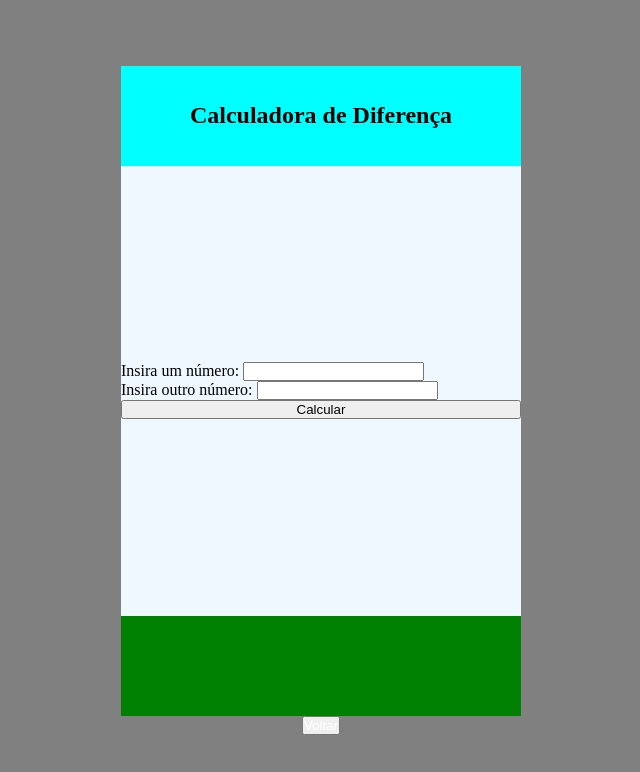
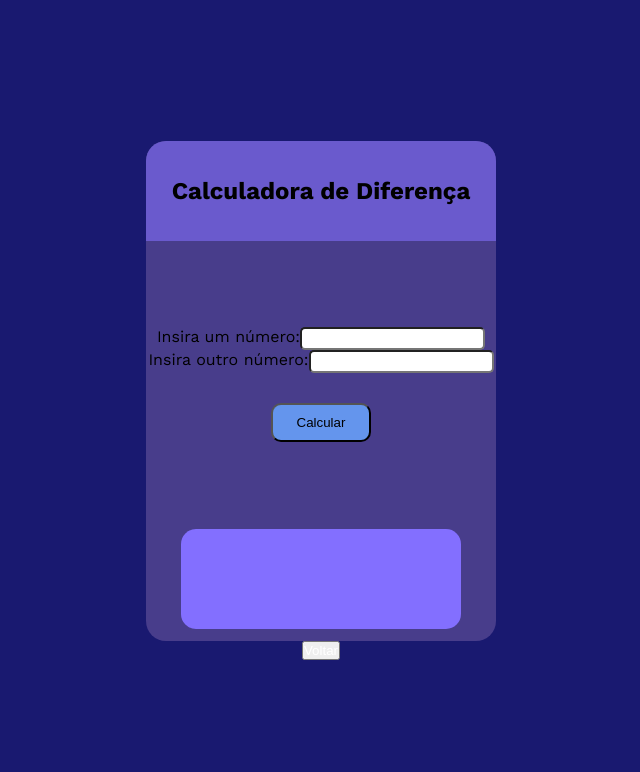
Before and after one commit to vini00784/exercicios-fixacao, a plain HTML site: page assets/pages/a.html in a window 1280 px wide. Shown: the whole page, without its empty margins (319-959 px from the left). Drawn offline with nearby package versions, Linux system fonts and the light colour scheme.

Commit message:
exercício A finalizado

```diff
--- a/assets/css-pages/a.css
+++ b/assets/css-pages/a.css
@@ -3,7 +3,7 @@ body {
     justify-content: center;
     align-items: center;
     height: 100vh;
-    background-color: grey;
+    background-color: #191970;
     flex-direction: column;
 }
 
@@ -14,11 +14,14 @@ main {
 }
 
 .container {
-    background-color: aliceblue;
-    height: 650px;
-    width: 400px;
+    background-color: #483D8B;
+    height: 500px;
+    width: 350px;
     display: flex;
+    justify-content: center;
+    align-items: center ;
     flex-direction: column;
+    border-radius: 20px;
 }
 
 .title {
@@ -26,10 +29,13 @@ main {
     justify-content: center;
     align-items: center;
     height: 100px;
-    background-color: aqua;
+    width: 100%;
+    border-radius: 20px 20px 0px 0px;
+    background-color: #6A5ACD;
 }
 .title h1 {
     font-size: 1.5rem;
+    font-family: 'Work Sans', sans-serif;
 }
 
 form {
@@ -37,6 +43,27 @@ form {
     flex-direction: column;
     flex-grow: 1;
     justify-content: center;
+    align-items: center;
+}
+.input {
+    display: flex;
+}
+.input label {
+    font-family: 'Work Sans', sans-serif;
+    font-size: 1rem;
+}
+.input input {
+    border-radius: 5px;
+    padding: 2px;
+}
+
+.button-calculate {
+    background-color: #6495ED;
+    border-radius: 10px;
+    padding: 10px;
+    cursor: pointer;
+    margin-top: 30px;
+    width: 100px;
 }
 
 
@@ -45,5 +72,9 @@ form {
     justify-content: center;
     align-items: center;
     height: 100px;
-    background-color: green;
+    width: 80%;
+    margin-bottom: 12px;
+    border-radius: 15px;
+    font-size: 2rem;
+    background-color: #836FFF;
 }
--- a/assets/pages/a.html
+++ b/assets/pages/a.html
@@ -4,6 +4,9 @@
     <meta charset="UTF-8">
     <meta http-equiv="X-UA-Compatible" content="IE=edge">
     <meta name="viewport" content="width=device-width, initial-scale=1.0">
+    <link rel="preconnect" href="https://fonts.googleapis.com">
+    <link rel="preconnect" href="https://fonts.gstatic.com" crossorigin>
+    <link href="https://fonts.googleapis.com/css2?family=Work+Sans:wght@100;400;500;700&display=swap" rel="stylesheet">
     <link rel="stylesheet" href="../css/reset.css">
     <link rel="stylesheet" href="../css-pages/a.css">
     <script src="../js/a.js" defer></script>
@@ -25,14 +28,14 @@
                     <label>Insira outro número: </label>
                     <input type="number" id="number2" required>
                 </div>
-                <button type="button" class="button" id="calculate">Calcular</button>
+                <button type="button" class="button-calculate" id="calculate">Calcular</button>
             </form>
             <div class="result" id="result"></div>
         </div>
     </main>
 
     <button>
-        <a href="/index.html"> Voltar</a>
+        <a href="../../index.html"> Voltar</a>
     </button>
 </body>
 </html>
```
